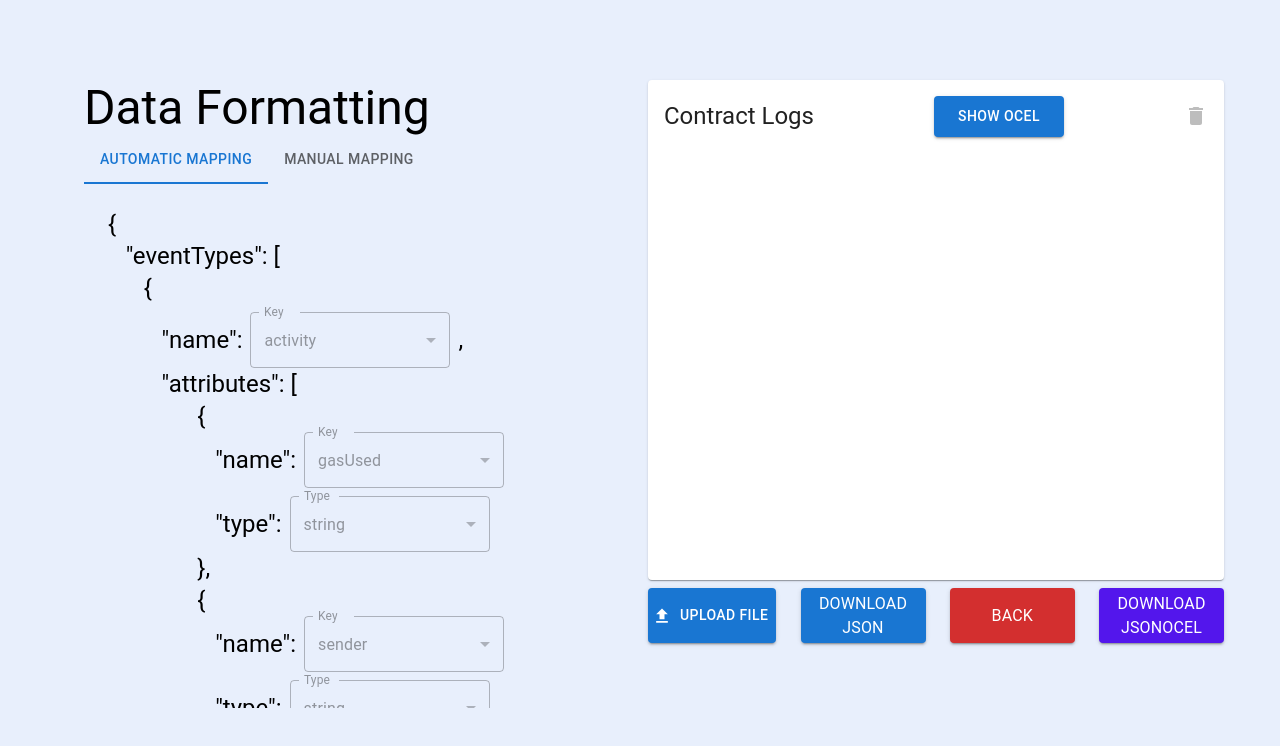
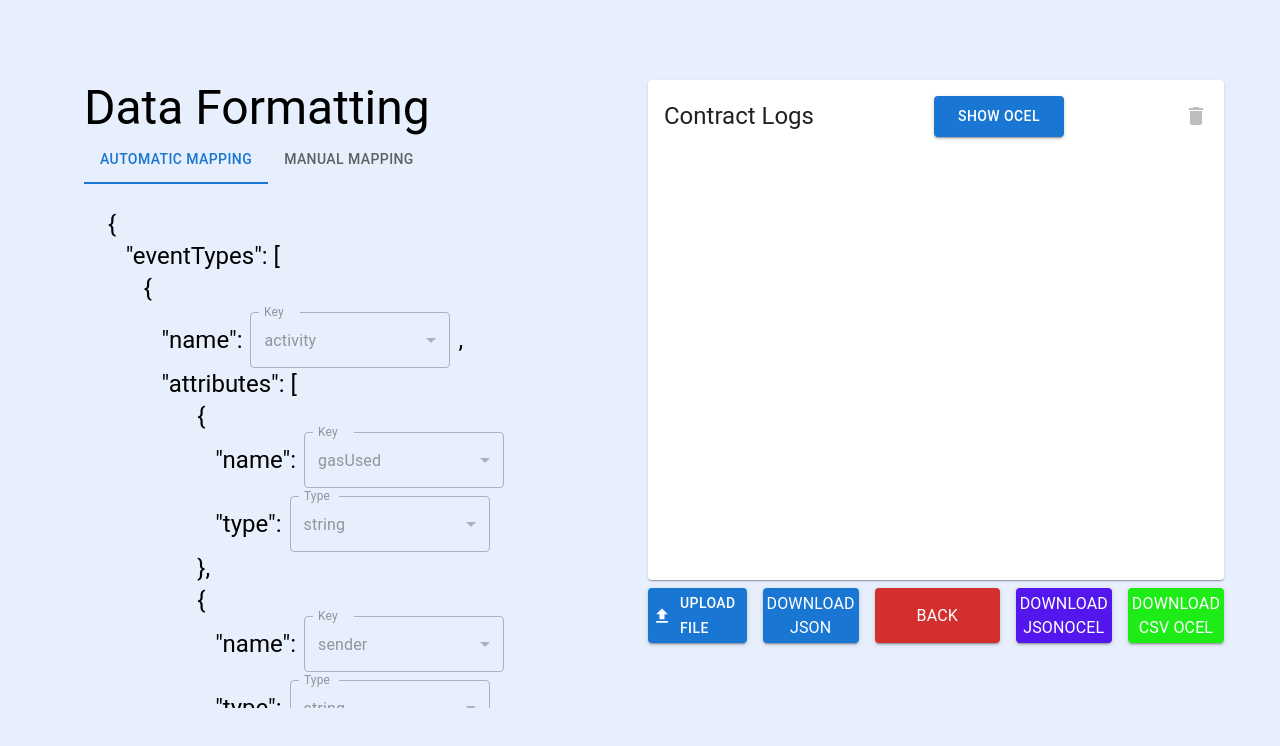
Before and after one commit to lollobeach/BlockchainProcessMining_frontend, a React (Create React App) app: page /ocel in a window 1280 px wide. Shown: the top 746 px of the page. Built offline with nearby package versions, Linux system fonts and the light colour scheme.

Commit message:
feat: csv ocel download

```diff
--- a/src/api/services.js
+++ b/src/api/services.js
@@ -73,6 +73,19 @@ export const _downloadJSONOCEL = async (ocel) => {
     }
 }
 
+export const _downloadCSVOCEL = async (ocel) => {
+    const body = {
+        ocel
+    }
+
+    try {
+        const response = await axios.post(serverUrl + "/csvocel-download", body, {responseType: 'blob'})
+        return response.data
+    } catch (error) {
+        console.error(error)
+    }
+}
+
 export const _queryGetFields = async (query) => {
     try {
         const response = await axios.get(serverUrl + "/query/api/fields", query)
--- a/src/layouts/PageLayout.js
+++ b/src/layouts/PageLayout.js
@@ -13,7 +13,7 @@ import {
 import JsonView from "@uiw/react-json-view";
 import {darkTheme} from "@uiw/react-json-view/dark";
 import {Download, FileUpload, Delete} from "@mui/icons-material";
-import {_downloadCSV, _downloadJson, _downloadJSONOCEL, _downloadOCEL} from "../api/services";
+import {_downloadCSV, _downloadCSVOCEL, _downloadJson, _downloadJSONOCEL, _downloadOCEL} from "../api/services";
 import useDataContext from "../dataContext/useDataContext";
 import {Link} from "react-router-dom";
 import {HiddenInput} from "../components/HiddenInput";
@@ -97,6 +97,16 @@ function PageLayout({children, loading, setLoading}) {
         window.URL.revokeObjectURL(href)
     }
 
+    const downloadCSVOcel = async () => {
+        const response = await _downloadCSVOCEL(ocel)
+        const href = window.URL.createObjectURL(response)
+        const anchor = document.createElement('a')
+        anchor.href = href
+        anchor.download = "ocel.csv"
+        anchor.click()
+        window.URL.revokeObjectURL(href)
+    }
+
     return (
         <Box display="flex" justifyContent="center" marginTop={5} paddingX={5} height="100%">
             <Grid container spacing={2}>
@@ -157,6 +167,9 @@ function PageLayout({children, loading, setLoading}) {
                                         <Button variant="contained" onClick={downloadJSONOcel} sx={{padding: 1, width: "125px", height: "55px", backgroundColor: "#5316ec"}}>
                                             <Typography color="white">Download JSONOCEL</Typography>
                                         </Button>
+                                        <Button variant="contained" onClick={downloadCSVOcel} sx={{padding: 1, width: "125px", height: "55px", backgroundColor: "#1dec16"}}>
+                                            <Typography color="white">Download CSV OCEL</Typography>
+                                        </Button>
                                     </Box>
                                 )
                                 : (
```
